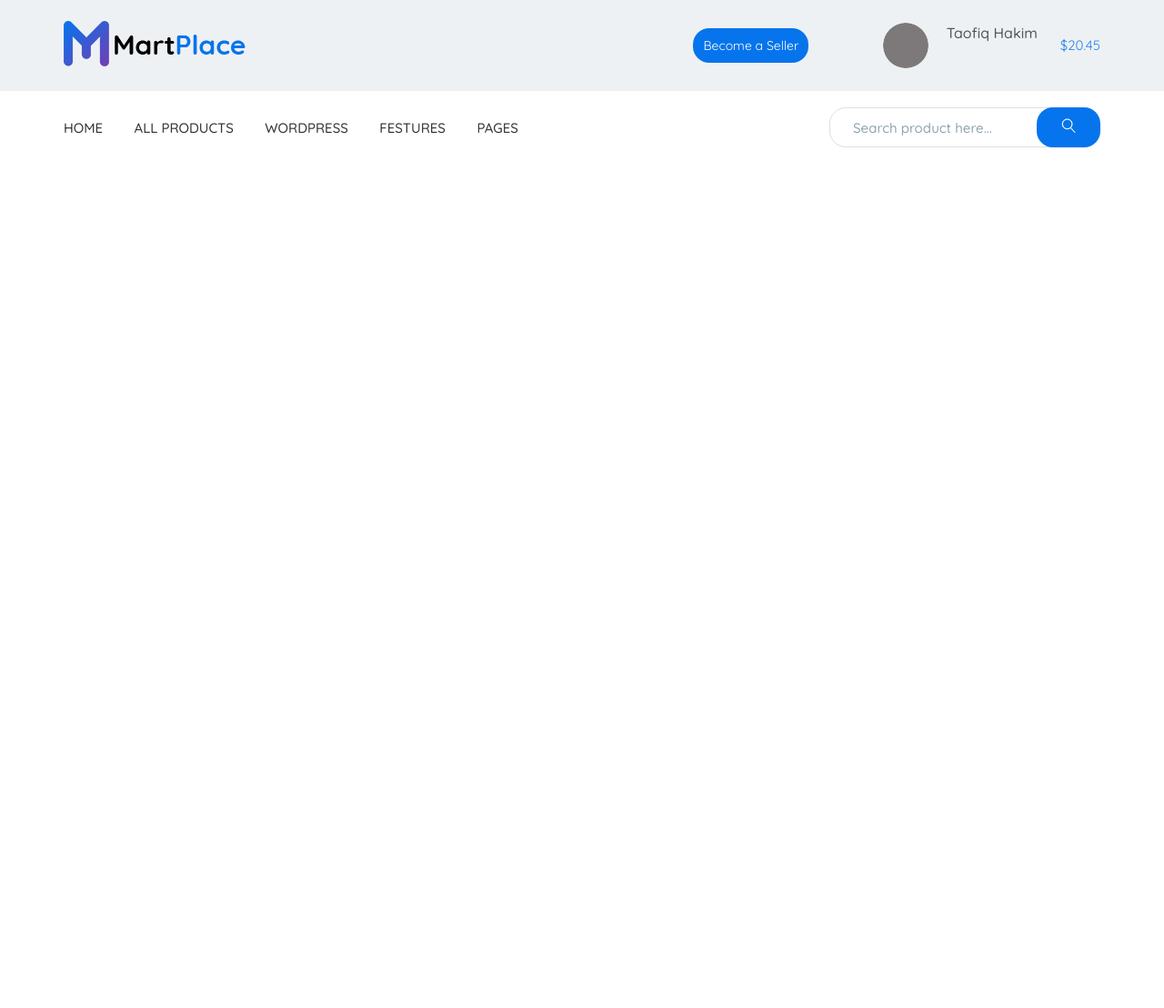
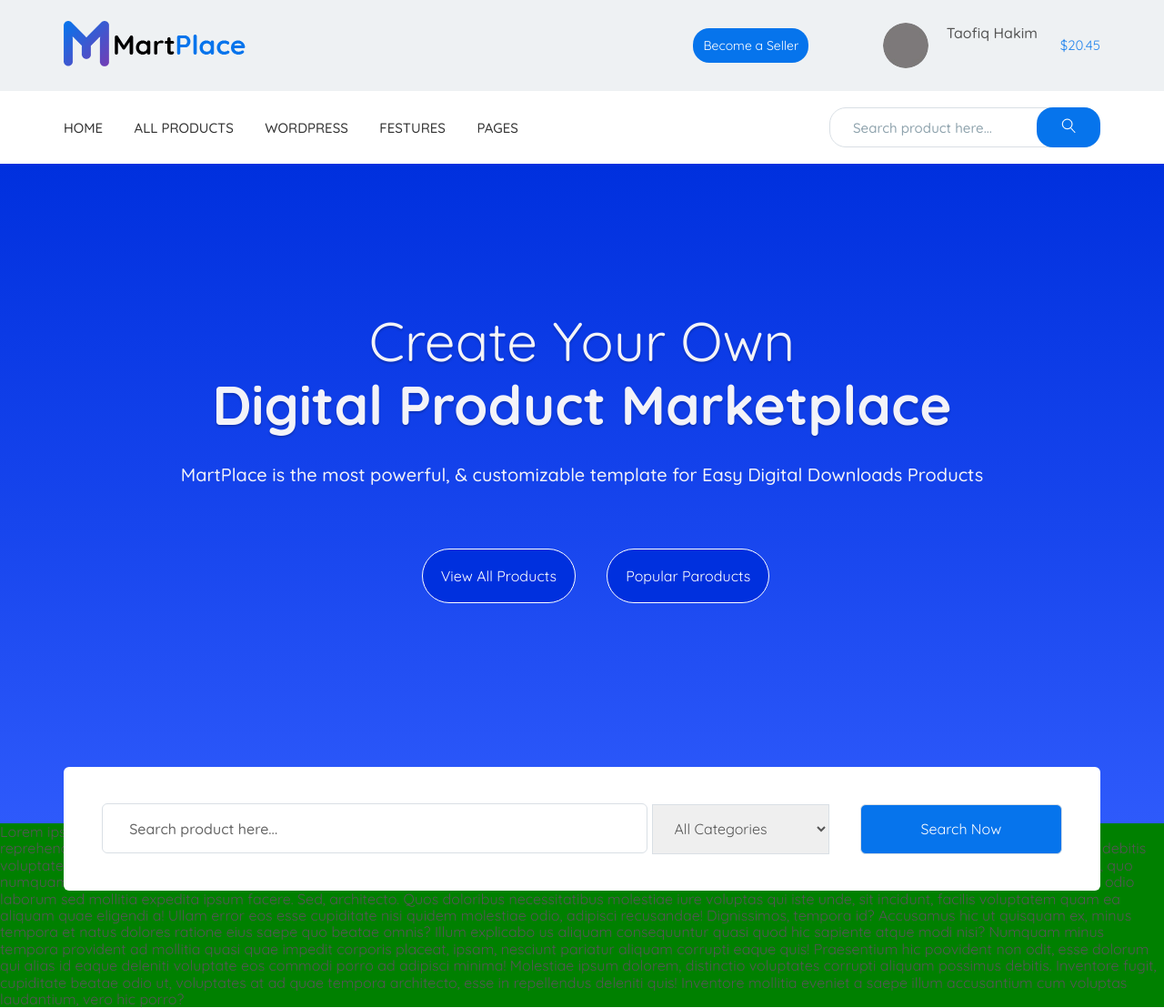
Before and after one commit to khersonna/martplace, a website: page app/index.html in a window 1280 px wide. Shown: the whole page at 91% size. Before the commit the page ends 800 px from the top, so only its background shows below. Drawn offline with nearby package versions, Linux system fonts and the light colour scheme; files that its build step writes are made by us from their sources.

Commit message:
added section search

```diff
--- a/app/index.html
+++ b/app/index.html
@@ -68,6 +68,54 @@
             </div>
         </div>
     </header>
+    <main>
+        <section class="search">
+            <div class="container">
+                <div class="search__inner">
+                    <div class="search__inner-title">
+                        Create Your Own
+                        <span>Digital Product Marketplace</span>
+                    </div>
+                    <div class="search__inner-text">
+                        MartPlace is the most powerful, & customizable template for Easy Digital Downloads Products
+                    </div>
+                    <div class="search__inner-buttons">
+                        <a class="search__inner-btn" href="#">View All Products</a>
+                        <a class="search__inner-btn" href="#">Popular Paroducts</a>
+                    </div>
+                    <div class="search__inner-box">
+                            <form class="search__inner-form">
+                                <input type="text" placeholder="Search product here..." required>
+                                <select name="category">
+                                    <option value="all">All Categories</option>
+                                    <option value="">WordPress</option>
+                                    <option value="">Plugins</option>
+                                    <option value="">Site Template</option>
+                                    <option value="">Joomla</option>
+                                    <option value="">User Interface</option>
+                                    <option value="">Landing Page</option>
+                                    <option value="">Software</option>
+                                </select>
+                                <input type="button" value="Search Now"></input>
+                          </form>
+                    </div>
+                </div>
+            </div>
+        </section>
+        <section class="blabla">
+<div>Lorem ipsum dolor sit amet consectetur adipisicing elit. Impedit minima consectetur enim incidunt, quae molestias? Rerum eos minus praesentium sed illo quam! Id reprehenderit tempore nobis veniam totam accusamus qui!
+Tempore error, sint aut, ab reiciendis labore odio corrupti ad nobis et perspiciatis cumque laborum dicta debitis voluptate ipsum, dolores dolorum magni fuga eius sequi quo? Rem maxime aliquam distinctio?
+Repellat beatae ratione molestiae nobis accusamus rem iure tenetur, quo numquam cumque ad nesciunt. Vitae explicabo numquam molestias culpa porro distinctio ipsum minus autem in, ut molestiae atque repellat nesciunt.
+Vel quisquam odio laborum sed mollitia expedita ipsum facere. Sed, architecto. Quos doloribus necessitatibus molestiae iure voluptas qui iste unde, sit incidunt, facilis voluptatem quam ea aliquam quae eligendi a!
+Ullam error eos esse cupiditate nisi quidem molestiae odio, adipisci recusandae! Dignissimos, tempora id? Accusamus hic ut quisquam ex, minus tempora et natus dolores ratione eius saepe quo beatae omnis?
+Illum explicabo us aliquam consequuntur quasi quod hic sapiente atque modi nisi? Numquam minus tempora provident ad mollitia quasi quae impedit corporis placeat, ipsam, nesciunt pariatur aliquam corrupti eaque quis!
+Praesentium hic poovident non odit, esse dolorum qui alias id eaque deleniti voluptate eos commodi porro ad adipisci minima! Molestiae ipsum dolorem, distinctio voluptates corrupti aliquam possimus debitis.
+Inventore fugit, cupiditate beatae odio ut, voluptates at ad quae tempora architecto, esse in repellendus deleniti quis! Inventore mollitia eveniet a saepe illum accusantium cum voluptas laudantium, vero hic porro?</div>
+        </section>
+
+
+
+    </main>
 
 
     <script src="https://ajax.googleapis.com/ajax/libs/jquery/3.4.1/jquery.min.js"></script>
--- a/app/scss/style.scss
+++ b/app/scss/style.scss
@@ -120,3 +120,97 @@
     top: 0px;
     cursor: pointer;
 }
+
+// end header
+//srart search
+    .search{
+    background: linear-gradient(180deg, rgb(0, 48, 222) 0%, rgb(23, 69, 237) 54%, rgb(46, 90, 251) 100%);
+    background-position: center;
+    background-size: cover;
+    background-repeat: no-repeat;
+    height: 725px;
+}
+.search__inner{
+    padding: 160px 0 0;
+    color: #ffffff;
+    text-align: center;
+    position: relative;
+    &-title{
+        font-size: 60px;
+        line-height: 70px;
+        color: #f3f3f8;
+        padding-bottom: 30px;
+        filter: drop-shadow(0px 2px 1px rgba(0, 0, 0, 0.2));
+        span{
+            display: block;
+            font-weight: 700;
+        }
+    }
+    &-text{
+        font-size: 20px;
+        padding-bottom: 70px;
+        color: #f3f3f8;
+        font-weight: 500;
+    }
+     &-btn {
+        max-width: 190px;
+        min-height: 55px;
+        background: rgb(0, 48, 222);
+        color: #ffffff;
+        border: 1px solid #ffffff;
+        border-radius: 30px;
+        padding: 20px;
+        margin-left: 30px;
+        margin-bottom: 140px;
+    }
+    &-btn:hover {
+        background: #ffffff;
+        color: $blue;
+    }
+}
+
+.search__inner-box{
+    background: #ffffff;
+    width: 100%;
+    min-height: 135px;
+    border-radius: 6px;
+    padding: 40px;
+    margin-top: 40px;
+}
+.search__inner-form{
+    input {
+         min-width: 600px;
+         height: 55px;
+         border-radius: 6px;
+         border: 1px solid #d9dfe5;
+         &::placeholder {
+            padding-left: 27px;
+            color: #676767;
+            font-weight: 500;
+         }
+     }
+    select {
+         color: $text;
+         min-width: 195px;
+         height: 55px;
+         padding-left:20px;
+         border: 1px solid #d9dfe5;
+         margin-right: 30px;
+
+    }
+    input[type="button"] {
+        min-width: 222px;
+        height: 55px;
+        color: #ffffff;
+        background: $blue;
+        border-radius: 6px;
+        cursor: pointer;
+    }
+}
+
+
+
+
+.blabla{
+    background: green;
+}
```
Also changed, not shown: app/images/content/bg.jpg (added), app/scss/_vars.scss (line endings or trailing spaces).
